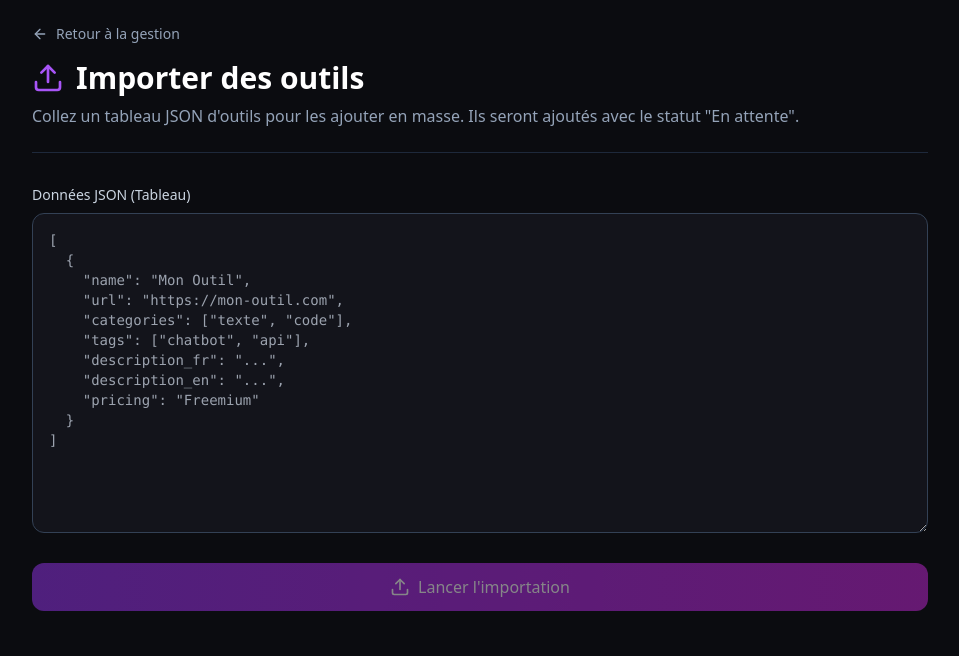
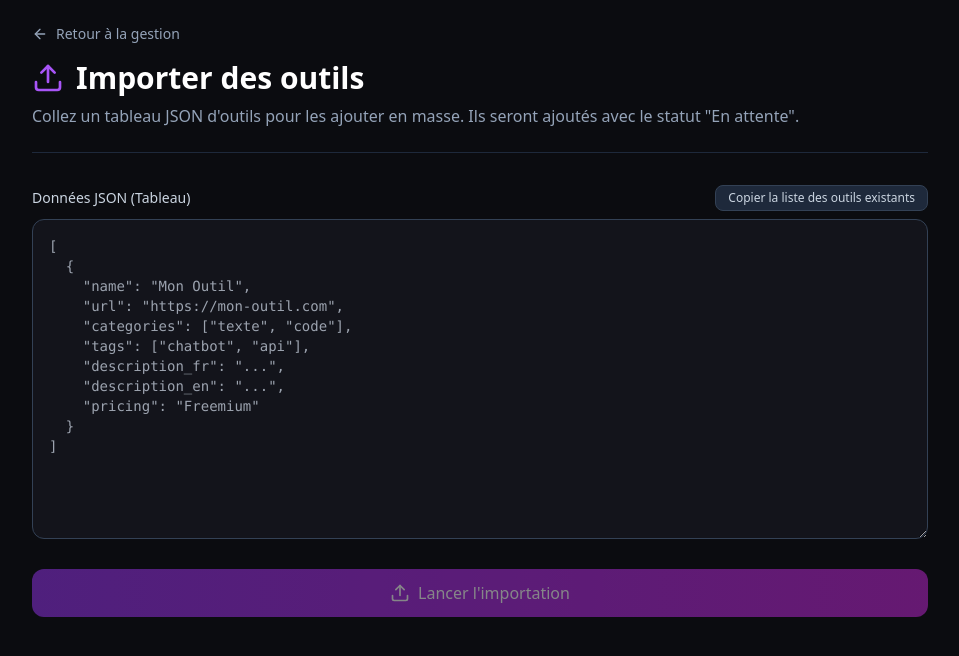
Before and after one commit to emiliepresley-alt/mon-annuaire-ia, a Next.js app: page /en/admin/import in a window 1280 px wide. Shown: the top 656 px of the page, without its empty margins (160-1119 px from the left). Built offline with nearby package versions, Linux system fonts and the light colour scheme; no server answers; the database is empty.

Commit message:
Correction import et ajout anti-doublons

```diff
--- a/app/[locale]/admin/import/page.tsx
+++ b/app/[locale]/admin/import/page.tsx
@@ -1,32 +1,49 @@
 'use client';
-import React, { useState } from 'react';
+import React, { useState, useEffect } from 'react'; // <-- useEffect ajouté
 import { supabase } from '@/lib/supabase';
-import { useRouter } from 'next/navigation';
 import { useLocale } from 'next-intl';
 import { ArrowLeft, Upload, Loader2, CheckCircle2, AlertCircle } from 'lucide-react';
 import Link from 'next/link';
 
 export default function ImportToolsPage() {
-  const router = useRouter();
   const locale = useLocale();
 
   const [jsonInput, setJsonInput] = useState('');
   const [isImporting, setIsImporting] = useState(false);
   const [result, setResult] = useState<{ success: boolean; count: number; error?: string } | null>(null);
 
+  // États pour la liste des outils existants
+  const [existingTools, setExistingTools] = useState<string[]>([]);
+  const [copied, setCopied] = useState(false);
+
+  // Récupération de la liste des outils au chargement
+  useEffect(() => {
+    const fetchExisting = async () => {
+      const { data } = await supabase.from('tools').select('name, url');
+      if (data) {
+        setExistingTools(data.map(t => `${t.name} (${t.url})`));
+      }
+    };
+    fetchExisting();
+  }, []);
+
+  const copyExistingList = () => {
+    navigator.clipboard.writeText(existingTools.join('\n'));
+    setCopied(true);
+    setTimeout(() => setCopied(false), 2000);
+  };
+
   const handleImport = async () => {
     setIsImporting(true);
     setResult(null);
 
     try {
-      // 1. On vérifie que le JSON est valide
       const parsedData = JSON.parse(jsonInput);
 
       if (!Array.isArray(parsedData)) {
         throw new Error("Le JSON doit être un tableau d'objets (array).");
       }
 
-      // 2. On prépare les données pour Supabase
       const toolsToInsert = parsedData.map((tool: any) => ({
         name: tool.name || 'Sans nom',
         url: tool.url || '',
@@ -36,19 +53,19 @@ export default function ImportToolsPage() {
         description_en: tool.description_en || null,
         language: tool.language || 'both',
         pricing: tool.pricing || 'Freemium',
-        status: 'pending', // Par défaut, on met en attente pour que tu vérifies
+        status: 'pending',
         contributor: tool.contributor || null
       }));
 
-      // 3. On envoie à Supabase
+      // ✅ On utilise upsert pour ignorer les doublons (basé sur l'URL)
       const { error } = await supabase
         .from('tools')
-        .insert(toolsToInsert);
+        .upsert(toolsToInsert, { onConflict: 'url', ignoreDuplicates: true });
 
       if (error) throw error;
 
       setResult({ success: true, count: toolsToInsert.length });
-      setJsonInput(''); // On vide le champ
+      setJsonInput('');
 
     } catch (err: any) {
       setResult({ success: false, count: 0, error: err.message });
@@ -73,11 +90,21 @@ export default function ImportToolsPage() {
         </div>
 
         <div className="space-y-6">
-          {/* Zone de texte */}
+
+          {/* Zone de texte et bouton de copie */}
           <div>
-            <label className="block text-sm font-medium text-slate-300 mb-2">
-              Données JSON (Tableau)
-            </label>
+            <div className="flex justify-between items-center mb-2">
+              <label className="block text-sm font-medium text-slate-300">
+                Données JSON (Tableau)
+              </label>
+              <button
+                onClick={copyExistingList}
+                className="text-xs bg-slate-800 hover:bg-slate-700 text-slate-300 px-3 py-1 rounded-lg border border-slate-700 transition-colors flex items-center gap-2"
+              >
+                {copied ? '✓ Copié !' : 'Copier la liste des outils existants'}
+              </button>
+            </div>
+
             <textarea
               value={jsonInput}
               onChange={(e) => setJsonInput(e.target.value)}
@@ -107,7 +134,7 @@ export default function ImportToolsPage() {
                 <p className="font-bold">{result.success ? "Importation réussie !" : "Erreur d'importation"}</p>
                 <p className="text-sm mt-1">
                   {result.success
-                    ? `${result.count} outils ont été ajoutés à la base de données en attente de validation.`
+                    ? `${result.count} outils ont été traités (les doublons ont été ignorés).`
                     : result.error}
                 </p>
               </div>
```
